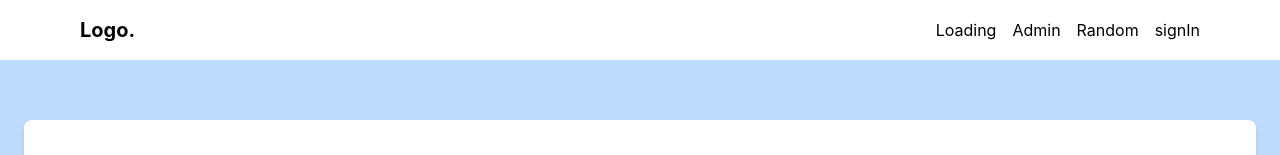
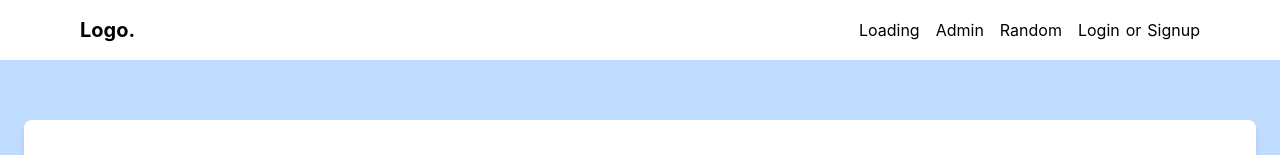
Before and after one commit to Nayakyash005/rail_madad_sih, a React (Create React App) app: page / in a window 1280 px wide. Shown: the top 155 px of the page. Built offline with nearby package versions, Linux system fonts and the light colour scheme.

Commit message:
added login link in navbar

```diff
--- a/src/components/Navbar.js
+++ b/src/components/Navbar.js
@@ -27,9 +27,15 @@ export default function Navbar() {
           <Link to="/random-number" className="hover:underline">
             Random
           </Link>
-          <Link to="/auth/signin" className="hover:underline">
-            signIn
-          </Link>
+          <p className="space-x-1.5">
+            <Link to="/auth/signin" className="hover:underline">
+              Login
+            </Link>
+            <span>or</span>
+            <Link to="/auth/signup" className="hover:underline">
+              Signup
+            </Link>
+          </p>
         </div>
 
         {/* Hamburger Menu Button */}
--- a/src/pages/home/auth/Signin.js
+++ b/src/pages/home/auth/Signin.js
@@ -8,7 +8,7 @@ export default function Signin() {
   return (
     <main
       style={{ background: `url(${BG_URL})` }}
-      className="min-h-screen w-full bg-cover bg-fixed bg-center bg-no-repeat flex items-center justify-center"
+      className="min-h-screen p-4 w-full bg-cover bg-fixed bg-center bg-no-repeat flex items-center justify-center"
     >
       <div className="flex w-full max-w-md flex-col rounded-2xl border bg-white text-black p-10 shadow-2xl">
         <a
--- a/src/pages/home/auth/Signup.js
+++ b/src/pages/home/auth/Signup.js
@@ -6,7 +6,7 @@ export default function Signup() {
   return (
     <main
       style={{ background: `url(${BG_URL})` }}
-      className="min-h-screen w-full bg-cover bg-fixed bg-center bg-no-repeat flex items-center justify-center"
+      className="min-h-screen w-full p-4 bg-cover bg-fixed bg-center bg-no-repeat flex items-center justify-center"
     >
       <div className="flex w-full max-w-md flex-col rounded-2xl border bg-white text-black p-10 shadow-2xl">
         <a
```
